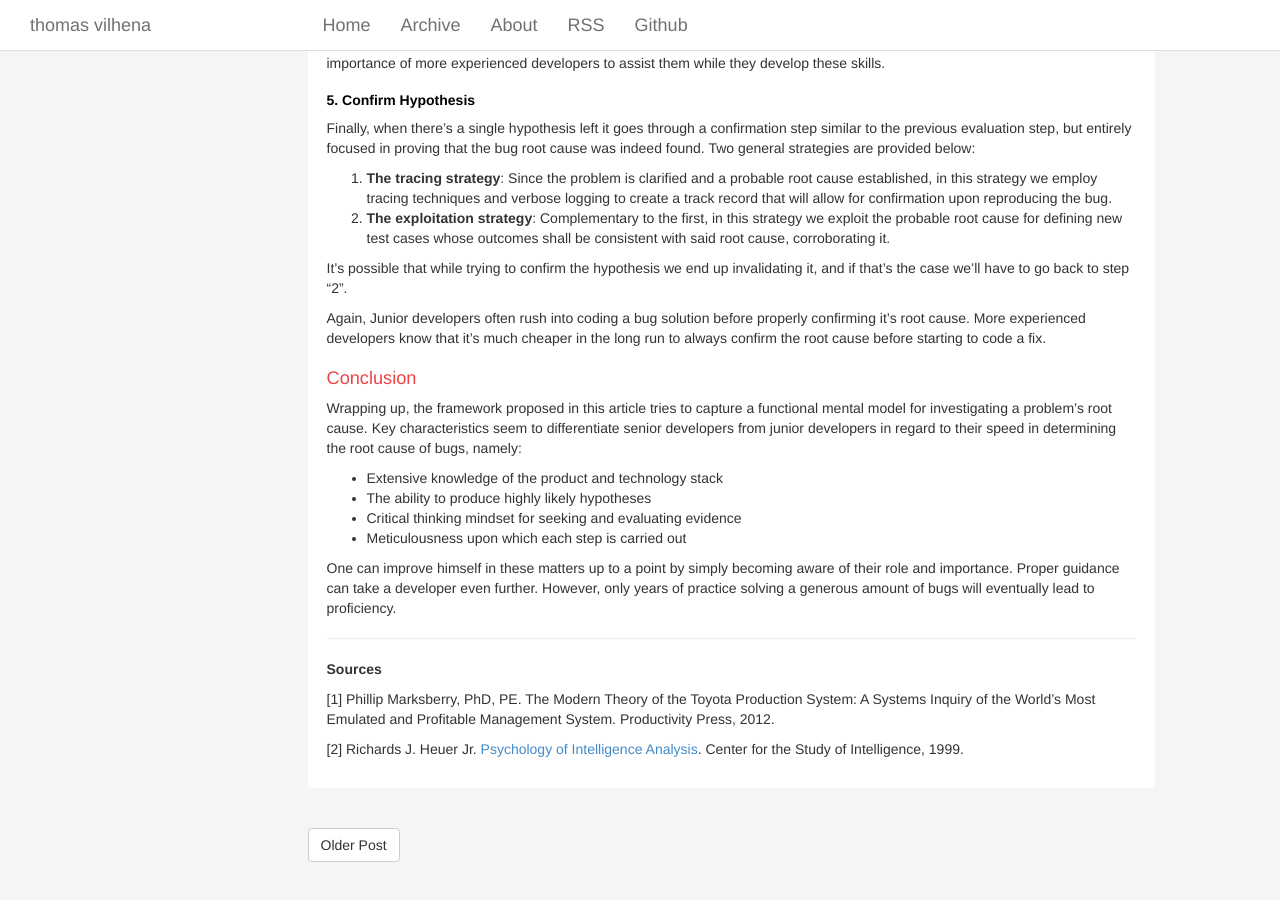
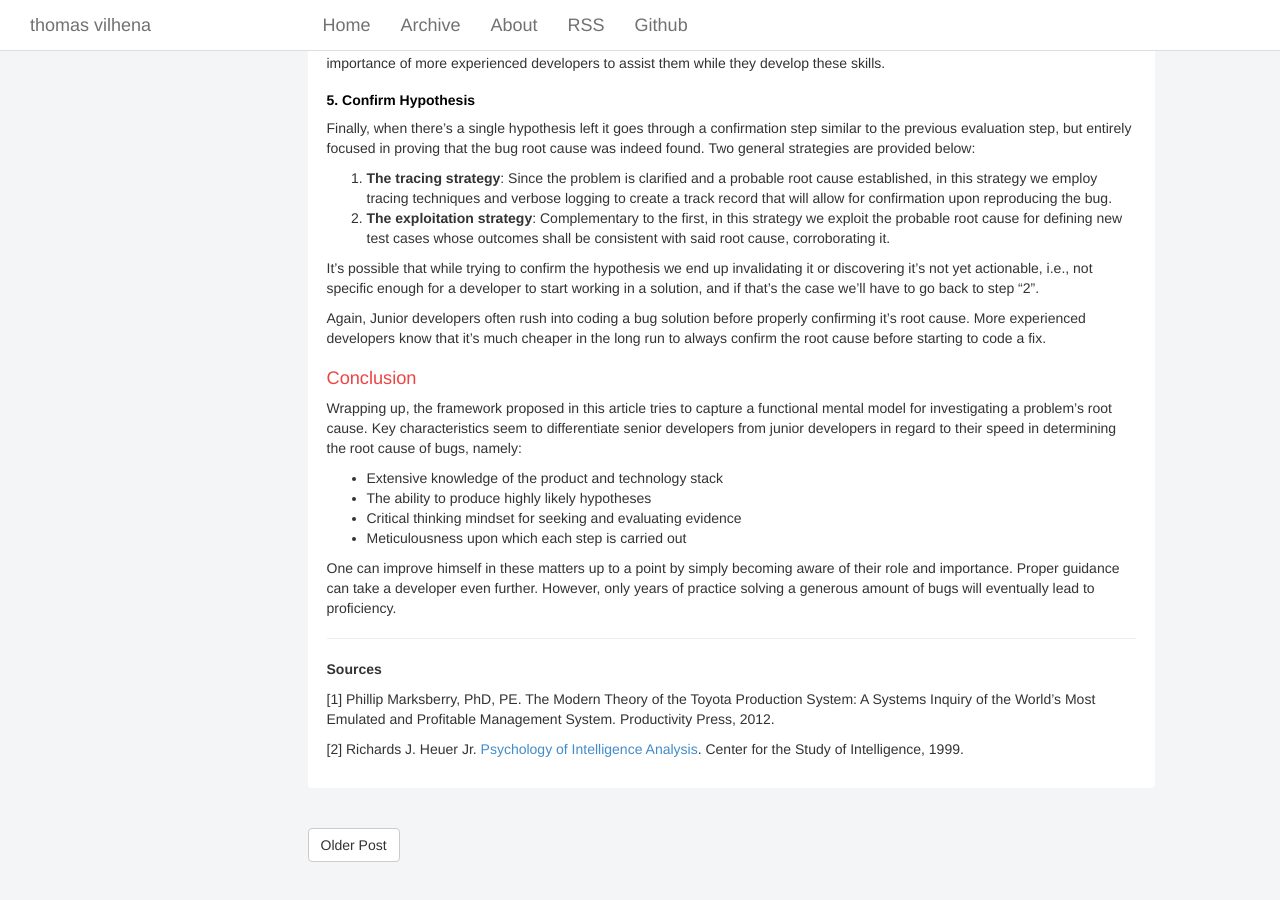
Before and after one commit to TCGV/blog, a Jekyll site: the page built from _posts/2020-07-05-a-framework-for-investigating-bugs.md, in a window 1280 px wide and 900 px high, scrolled down 2968 px. Built offline with Jekyll 4.4.1, drawn with Linux system fonts in a browser that asks for light colours.

Commit message:
Update 2020-07-05-a-framework-for-investigating-bugs.md

```diff
--- a/_posts/2020-07-05-a-framework-for-investigating-bugs.md
+++ b/_posts/2020-07-05-a-framework-for-investigating-bugs.md
@@ -97,7 +97,7 @@ Finally, when there's a single hypothesis left it goes through a confirmation st
 1. <b>The tracing strategy</b>: Since the problem is clarified and a probable root cause established, in this strategy we employ tracing techniques and verbose logging to create a track record that will allow for confirmation upon reproducing the bug.
 1. <b>The exploitation strategy</b>: Complementary to the first, in this strategy we exploit the probable root cause for defining new test cases whose outcomes shall be consistent with said root cause, corroborating it.
 
-It's possible that while trying to confirm the hypothesis we end up invalidating it, and if that's the case we'll have to go back to step "2".
+It's possible that while trying to confirm the hypothesis we end up invalidating it or discovering it's not yet actionable, i.e., not specific enough for a developer to start working in a solution, and if that's the case we'll have to go back to step "2".
 
 Again, Junior developers often rush into coding a bug solution before properly confirming it's root cause. More experienced developers know that it's much cheaper in the long run to always confirm the root cause before starting to code a fix.
 
```
